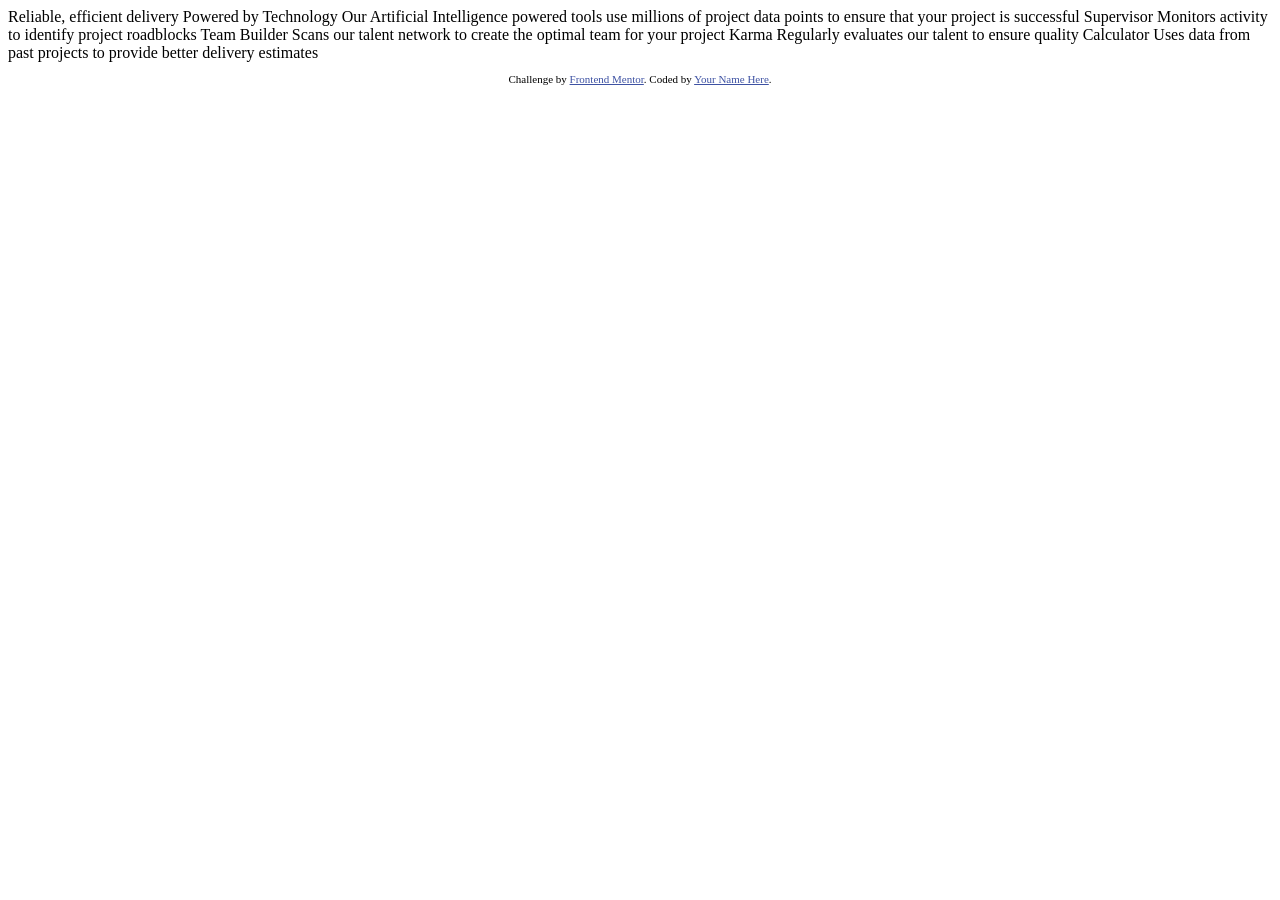
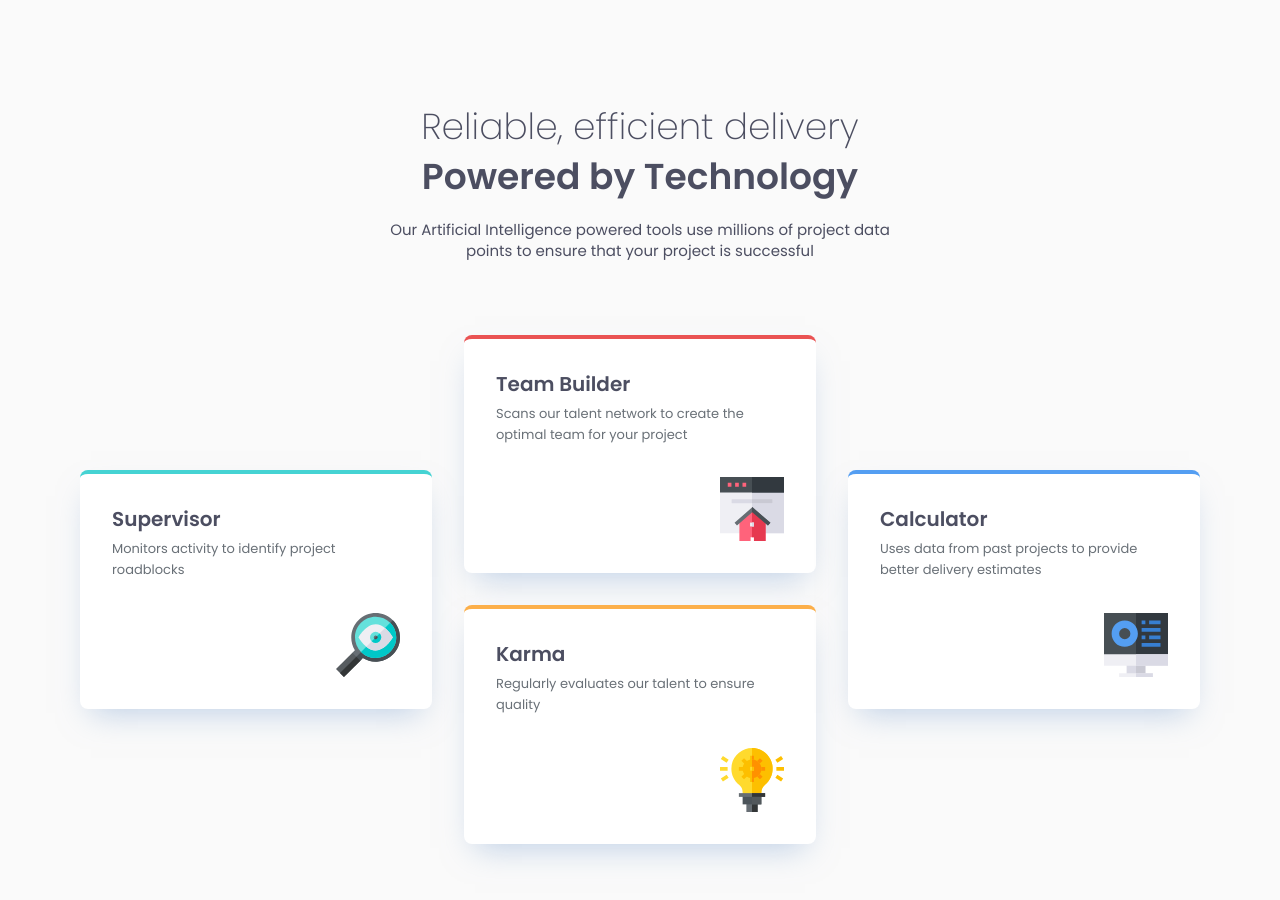
Before and after one commit to iddahadev/frontend-mentor-four-card-feature-section, a plain HTML site: page index.html in a window 1280 px wide. Before the commit the page ends 800 px from the top, so only its background shows below. Drawn offline with Linux system fonts and the light colour scheme.

Commit message:
feat: challenge with html and css

```diff
--- /dev/null
+++ b/assets/styles/base.css
@@ -0,0 +1,32 @@
+:root {
+    /* Primary colors */
+    --color-red: hsl(0, 78%, 62%);
+    --color-cyan: hsl(180, 62%, 55%);
+    --color-orange: hsl(34, 97%, 64%);
+    --color-blue: hsl(212, 86%, 64%);
+
+    /* Neutral colors */
+    --color-white: #fff;
+    --color-grey-400: hsl(212, 6%, 44%);
+    --color-grey-500: hsl(234, 12%, 34%);
+
+    /* Font sizes */
+    --font-size-13: 0.8125rem;
+    --font-size-15: 0.9375rem;
+    --font-size-20: 1.25rem;
+    --font-size-24: 1.5rem;
+    --font-size-36: 2.25rem;
+
+    /* Font Families */
+    --font-sans: Poppins, sans-serif;
+
+    --space-flow: 1rem;
+
+    line-height: 1.5;
+}
+
+h1,
+h2,
+h3 {
+    font-weight: 600;
+}
--- /dev/null
+++ b/assets/styles/fonts.css
@@ -0,0 +1,20 @@
+@font-face {
+    font-family: "Poppins";
+    src: url("../fonts/poppins/Poppins-ExtraLight.ttf") format("truetype");
+    font-style: normal;
+    font-weight: 200;
+}
+
+@font-face {
+    font-family: "Poppins";
+    src: url("../fonts/poppins/Poppins-Regular.ttf") format("truetype");
+    font-style: normal;
+    font-weight: normal;
+}
+
+@font-face {
+    font-family: "Poppins";
+    src: url("../fonts/poppins/Poppins-SemiBold.ttf") format("truetype");
+    font-style: normal;
+    font-weight: 600;
+}
--- /dev/null
+++ b/assets/styles/index.css
@@ -0,0 +1,195 @@
+@import "reset.css";
+@import "fonts.css";
+@import "base.css";
+
+.site-header {
+    max-width: 33.75rem;
+    margin: 0 auto;
+
+    line-height: 1.4;
+    text-align: center;
+
+    --space-flow: 1rem;
+}
+
+.site-header > h1 {
+    font-size: var(--font-size-24);
+    font-weight: 200;
+}
+
+.site-header > h1 > span {
+    font-weight: 600;
+}
+
+.feature-grid {
+    display: grid;
+    gap: 2rem;
+}
+
+.feature {
+    display: flex;
+    flex-direction: column;
+    background-color: var(--color-white);
+    row-gap: 2rem;
+    padding: 2rem;
+}
+
+.feature > header {
+    --space-flow: 0.375rem;
+}
+
+.feature > header > h2 {
+    font-size: var(--font-size-20);
+    line-height: 1.35;
+}
+
+.feature > header > p {
+    line-height: 1.6;
+    font-size: var(--font-size-13);
+    color: var(--color-grey-400);
+}
+
+.feature > img {
+    width: 4rem;
+    align-self: end;
+}
+
+.container {
+    max-width: 70rem;
+    margin: 0 auto;
+    padding: 3.5rem 1.75rem 2.875rem 1.75rem;
+
+    --space-flow: 3.75rem;
+}
+
+@media (min-width: 40rem) {
+    .container {
+        padding: 5rem 3.375rem;
+
+        --space-flow: 4.625rem;
+    }
+
+    .site-header h1 {
+        font-size: var(--font-size-36);
+    }
+
+    .feature-grid {
+        grid-template-columns: repeat(4, 1fr);
+        grid-template-rows: repeat(3, 1fr);
+
+    }
+
+    .feature-grid > :first-child, .feature-grid > :last-child {
+        grid-column: 2 / 4;
+    }
+
+    .feature-grid > :nth-child(2), .feature-grid > :nth-child(3) {
+        grid-row: 2 / 3;
+    }
+
+    .feature-grid > :first-child {
+        grid-row: 1 / 1;
+    }
+
+    .feature-grid > :nth-child(2) {
+        grid-column: 1 / 3;
+    }
+
+    .feature-grid > :nth-child(3) {
+        grid-column: 3 / 5;
+    }
+
+    .feature-grid > :nth-child(4) {
+        grid-row: 3 / 3;
+    }
+}
+
+@media (min-width: 64rem) {
+    .container {
+        padding: 6.375rem 0 10.1875rem 0;
+    }
+
+    .feature-grid {
+        grid-template-columns: repeat(3, 1fr);
+        grid-template-rows: repeat(4, 1fr);
+    }
+
+    .feature-grid > :first-child, .feature-grid > :last-child {
+        grid-row: 2 / 4;
+    }
+
+    .feature-grid > :nth-child(2), .feature-grid > :nth-child(3) {
+        grid-column: 2 / 3;
+    }
+
+    .feature-grid > :first-child {
+        grid-column: 1 / 2;
+    }
+
+    .feature-grid > :nth-child(2) {
+        grid-row: 1 / 3;
+    }
+
+    .feature-grid > :nth-child(3) {
+        grid-row: 3 / 5;
+    }
+
+    .feature-grid > :last-child {
+        grid-column: 3 / 4;
+    }
+}
+
+.flow > * + * {
+    margin-top: var(--space-flow, 1em);
+}
+
+.bg-light {
+    background-color: #FAFAFA;
+}
+
+.font-base {
+    font-family: var(--font-sans), 'sans-serif';
+    font-size: var(--font-size-15);
+    font-weight: normal;
+    line-height: 1.4;
+}
+
+.color-grey-500 {
+    color: var(--color-grey-500);
+}
+
+.bg-white {
+    background-color: var(--color-white);
+}
+
+.shadow {
+    box-shadow: 0px 15px 30px -11px rgba(131, 166, 210, 0.50);
+}
+
+.pad-400 {
+    padding: 2rem;
+}
+
+.radius {
+    border-radius: 0.5rem;
+}
+
+.top-border {
+    border-top: 0.25rem solid var(--color-grey-400);
+}
+
+.border-color-red {
+    border-color: var(--color-red);
+}
+
+.border-color-cyan {
+    border-color: var(--color-cyan);
+}
+
+.border-color-orange {
+    border-color: var(--color-orange);
+}
+
+.border-color-blue {
+    border-color: var(--color-blue);
+}
--- /dev/null
+++ b/assets/styles/reset.css
@@ -0,0 +1,83 @@
+/* Modern CSS reset: https://github.com/hankchizljaw/modern-css-reset */
+
+/* Box sizing rules */
+*,
+*::before,
+*::after {
+ box-sizing: border-box;
+}
+
+/* Remove default padding */
+ul[class],
+ol[class] {
+    padding: 0;
+}
+
+/* Remove default margin */
+body,
+h1,
+h2,
+h3,
+h4,
+p,
+ul[class],
+ol[class],
+figure,
+blockquote,
+dl,
+dd {
+    margin: 0;
+}
+
+/* Set core root defaults */
+html {
+    scroll-behavior: smooth;
+}
+
+/* Set core body defaults */
+body {
+    min-height: 100vh;
+    text-rendering: optimizeSpeed;
+    line-height: 1.5;
+}
+
+/* Remove list styles on ul, ol elements with a class attribute */
+ul[class],
+ol[class] {
+    list-style: none;
+}
+
+/* A elements that don't have a class get default styles */
+a:not([class]) {
+    text-decoration-skip-ink: auto;
+}
+
+/* Make images easier to work with */
+img,
+picture {
+    max-width: 100%;
+    display: block;
+}
+
+/* Inherit fonts for inputs and buttons */
+input,
+button,
+textarea,
+select {
+    font: inherit;
+}
+
+/* Blur images when they have no alt attribute */
+img:not([alt]) {
+    filter: blur(10px);
+}
+
+/* Remove all animations and transitions for people that prefer not to see them */
+@media (prefers-reduced-motion: reduce) {
+    * {
+        animation-duration: 0.01ms !important;
+        animation-iteration-count: 1 !important;
+        transition-duration: 0.01ms !important;
+        scroll-behavior: auto !important;
+    }
+}
--- a/index.html
+++ b/index.html
@@ -1,45 +1,59 @@
 <!DOCTYPE html>
 <html lang="en">
+
 <head>
   <meta charset="UTF-8">
   <meta name="viewport" content="width=device-width, initial-scale=1.0"> <!-- displays site properly based on user's device -->
+  <link rel="icon" type="image/png" sizes="32x32" href="./images/favicon-32x32.png">
+  <title>Frontend Mentor | Four card feature section</title>
+  <link rel="stylesheet" href="./assets/styles/index.css">
+</head>
 
-  <link rel="icon" type="image/png" sizes="32x32" href="./images/favicon-32x32.png">
+<body class="container flow | bg-light color-grey-500 font-base">
+  <header role="banner" class="site-header | flow">
+    <h1>
+      Reliable, efficient delivery<br/>
+      <span>Powered by Technology</span>
+    </h1>
+    <p>
+      Our Artificial Intelligence powered tools use millions of project data points to ensure that your project is successful
+    </p>
+  </header>
 
-  <title>Frontend Mentor | Four card feature section</title>
+  <main>
+    <section class="feature-grid">
+      <article class="feature | radius top-border border-color-cyan shadow">
+        <header class="flow">
+          <h2>Supervisor</h2>
+          <p>Monitors activity to identify project roadblocks</p>
+        </header>
+        <img src="images/icon-supervisor.svg" alt="Magnifying glass icon"/>
+      </article>
 
-  <!-- Feel free to remove these styles or customise in your own stylesheet 👍 -->
-  <style>
-    .attribution { font-size: 11px; text-align: center; }
-    .attribution a { color: hsl(228, 45%, 44%); }
-  </style>
-</head>
-<body>
+      <article class="feature | radius top-border border-color-red shadow">
+        <header class="flow">
+          <h2>Team Builder</h2>
+          <p>Scans our talent network to create the optimal team for your project</p>
+        </header>
+        <img src="images/icon-team-builder.svg" alt="Home icon"/>
+      </article>
 
-  Reliable, efficient delivery
-  Powered by Technology
+      <article class="feature | radius top-border border-color-orange shadow">
+        <header class="flow">
+          <h2>Karma</h2>
+          <p>Regularly evaluates our talent to ensure quality</p>
+        </header>
+        <img src="images/icon-karma.svg" alt="Lit light bulb icon"/>
+      </article>
 
-  Our Artificial Intelligence powered tools use millions of project data points
-  to ensure that your project is successful
-
-  Supervisor
-  Monitors activity to identify project roadblocks
-
-  Team Builder
-  Scans our talent network to create the optimal team for your project
-
-  Karma
-  Regularly evaluates our talent to ensure quality
-
-  Calculator
-  Uses data from past projects to provide better delivery estimates
-
-
-  <footer>
-    <p class="attribution">
-      Challenge by <a href="https://www.frontendmentor.io?ref=challenge" target="_blank">Frontend Mentor</a>.
-      Coded by <a href="#">Your Name Here</a>.
-    </p>
-  </footer>
+      <article class="feature | radius top-border border-color-blue shadow">
+        <header class="flow">
+          <h2>Calculator</h2>
+          <p>Uses data from past projects to provide better delivery estimates</p>
+        </header>
+        <img src="images/icon-calculator.svg" alt="Computer screen icon"/>
+      </article>
+    </section>
+  </main>
 </body>
 </html>
```
Also changed, not shown: assets/fonts/poppins/Poppins-ExtraLight.ttf (added), assets/fonts/poppins/Poppins-Regular.ttf (added), assets/fonts/poppins/Poppins-SemiBold.ttf (added), screenshots/desktop.png (added), screenshots/mobile.png (added), screenshots/tablet.png (added), 2 other files.
